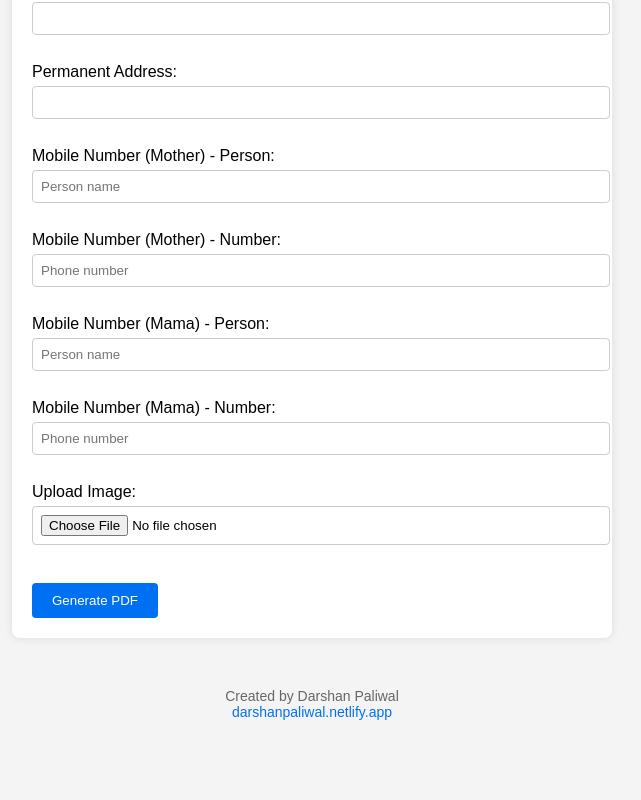
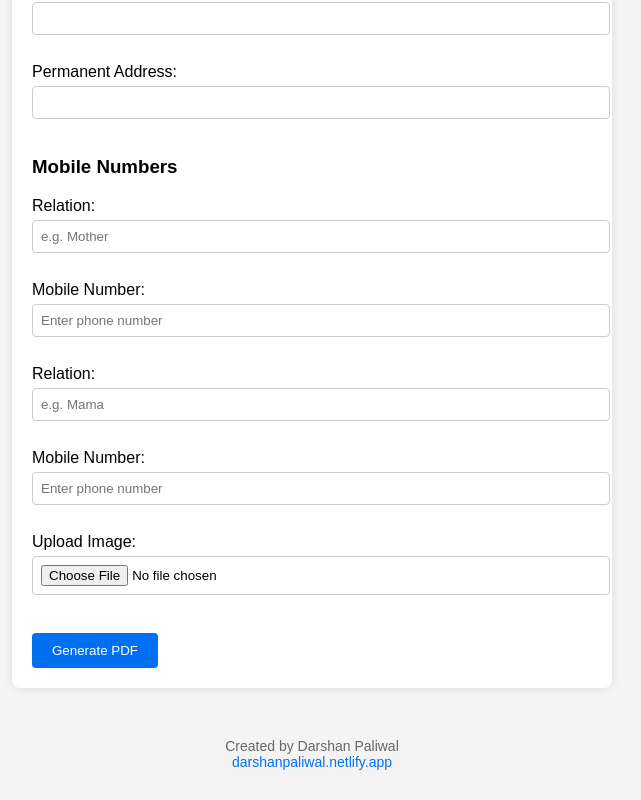
Before and after one commit to Darshan-Paliwal/Biodata_Builder, a Next.js app: page / in a window 1280 px wide. Shown: the part 1439-2239 px from the top of the page, without its empty margins (328-969 px from the left). Before the commit the page ends 2189 px from the top, so only its background shows below. Built offline with nearby package versions, Linux system fonts and the light colour scheme.

Commit message:
Update page.tsx

```diff
--- a/app/page.tsx
+++ b/app/page.tsx
@@ -1,33 +1,33 @@
 "use client";
 
-import { useState } from 'react';
+import { useState } from "react";
 
 export default function Home() {
   const [formData, setFormData] = useState({
-    name: '',
-    birthName: '',
-    dob: '',
-    birthTime: '',
-    birthPlace: '',
-    district: '',
-    gotra: '',
-    height: '',
-    bloodGroup: '',
-    qualification: '',
-    occupation: '',
-    fatherName: '',
-    motherName: '',
-    motherOccupation: '',
-    siblingType: 'Sister',
-    siblingName: '',
-    residence: '',
-    permanentAddress: '',
-    mobileMotherPerson: '',
-    mobileMother: '',
-    mobileMamaPerson: '',
-    mobileMama: '',
+    name: "",
+    birthName: "",
+    dob: "",
+    birthTime: "",
+    birthPlace: "",
+    district: "",
+    gotra: "",
+    height: "",
+    bloodGroup: "",
+    qualification: "",
+    occupation: "",
+    fatherName: "",
+    motherName: "",
+    motherOccupation: "",
+    siblingType: "Sister",
+    siblingName: "",
+    residence: "",
+    permanentAddress: "",
+    mobileRelation1: "",
+    mobileNumber1: "",
+    mobileRelation2: "",
+    mobileNumber2: "",
     image: null as File | null,
-    imageBase64: '' as string | null,
+    imageBase64: "" as string | null,
   });
 
   const handleChange = (e: React.ChangeEvent<HTMLInputElement>) => {
@@ -35,7 +35,9 @@ export default function Home() {
     setFormData((prev) => ({ ...prev, [name]: value }));
   };
 
-  const handleSiblingChange = (e: React.ChangeEvent<HTMLInputElement | HTMLSelectElement>) => {
+  const handleSiblingChange = (
+    e: React.ChangeEvent<HTMLInputElement | HTMLSelectElement>
+  ) => {
     const { name, value } = e.target;
     setFormData((prev) => ({ ...prev, [name]: value }));
   };
@@ -64,101 +66,176 @@ export default function Home() {
       },
     };
 
-    const response = await fetch('/api/generate-pdf', {
-      method: 'POST',
+    const response = await fetch("/api/generate-pdf", {
+      method: "POST",
       body: JSON.stringify(formDataToSend),
-      headers: { 'Content-Type': 'application/json' },
+      headers: { "Content-Type": "application/json" },
     });
 
     if (response.ok) {
       const blob = await response.blob();
       const url = window.URL.createObjectURL(blob);
-      const a = document.createElement('a');
+      const a = document.createElement("a");
       a.href = url;
-      a.download = 'biodata.pdf';
+      a.download = "biodata.pdf";
       a.click();
     } else {
-      console.error('Failed to generate PDF:', await response.text());
+      console.error("Failed to generate PDF:", await response.text());
     }
   };
 
   return (
-    <div style={{ padding: '20px', maxWidth: '600px', margin: '0 auto' }}>
+    <div style={{ padding: "20px", maxWidth: "600px", margin: "0 auto" }}>
       <h1>Bio Data Form</h1>
       <form onSubmit={handleSubmit}>
+        {/* Rest fields same as before */}
         <label>
           Name:
-          <input type="text" name="name" value={formData.name} onChange={handleChange} />
+          <input
+            type="text"
+            name="name"
+            value={formData.name}
+            onChange={handleChange}
+          />
         </label>
         <br />
         <label>
           Birth Name:
-          <input type="text" name="birthName" value={formData.birthName} onChange={handleChange} />
+          <input
+            type="text"
+            name="birthName"
+            value={formData.birthName}
+            onChange={handleChange}
+          />
         </label>
         <br />
         <label>
           DOB:
-          <input type="date" name="dob" value={formData.dob} onChange={handleChange} />
+          <input
+            type="date"
+            name="dob"
+            value={formData.dob}
+            onChange={handleChange}
+          />
         </label>
         <br />
         <label>
           Birth Time:
-          <input type="time" name="birthTime" value={formData.birthTime} onChange={handleChange} />
+          <input
+            type="time"
+            name="birthTime"
+            value={formData.birthTime}
+            onChange={handleChange}
+          />
         </label>
         <br />
         <label>
           Birth Place:
-          <input type="text" name="birthPlace" value={formData.birthPlace} onChange={handleChange} />
+          <input
+            type="text"
+            name="birthPlace"
+            value={formData.birthPlace}
+            onChange={handleChange}
+          />
         </label>
         <br />
         <label>
           District:
-          <input type="text" name="district" value={formData.district} onChange={handleChange} />
+          <input
+            type="text"
+            name="district"
+            value={formData.district}
+            onChange={handleChange}
+          />
         </label>
         <br />
         <label>
           Gotra:
-          <input type="text" name="gotra" value={formData.gotra} onChange={handleChange} />
+          <input
+            type="text"
+            name="gotra"
+            value={formData.gotra}
+            onChange={handleChange}
+          />
         </label>
         <br />
         <label>
           Height:
-          <input type="text" name="height" value={formData.height} onChange={handleChange} />
+          <input
+            type="text"
+            name="height"
+            value={formData.height}
+            onChange={handleChange}
+          />
         </label>
         <br />
         <label>
           Blood Group:
-          <input type="text" name="bloodGroup" value={formData.bloodGroup} onChange={handleChange} />
+          <input
+            type="text"
+            name="bloodGroup"
+            value={formData.bloodGroup}
+            onChange={handleChange}
+          />
         </label>
         <br />
         <label>
           Qualification:
-          <input type="text" name="qualification" value={formData.qualification} onChange={handleChange} />
+          <input
+            type="text"
+            name="qualification"
+            value={formData.qualification}
+            onChange={handleChange}
+          />
         </label>
         <br />
         <label>
           Occupation:
-          <input type="text" name="occupation" value={formData.occupation} onChange={handleChange} />
+          <input
+            type="text"
+            name="occupation"
+            value={formData.occupation}
+            onChange={handleChange}
+          />
         </label>
         <br />
         <label>
           Father Name:
-          <input type="text" name="fatherName" value={formData.fatherName} onChange={handleChange} />
+          <input
+            type="text"
+            name="fatherName"
+            value={formData.fatherName}
+            onChange={handleChange}
+          />
         </label>
         <br />
         <label>
           Mother Name:
-          <input type="text" name="motherName" value={formData.motherName} onChange={handleChange} />
+          <input
+            type="text"
+            name="motherName"
+            value={formData.motherName}
+            onChange={handleChange}
+          />
         </label>
         <br />
         <label>
           Mother Occupation:
-          <input type="text" name="motherOccupation" value={formData.motherOccupation} onChange={handleChange} />
+          <input
+            type="text"
+            name="motherOccupation"
+            value={formData.motherOccupation}
+            onChange={handleChange}
+          />
         </label>
         <br />
         <label>
           Sibling:
-          <select name="siblingType" value={formData.siblingType} onChange={handleSiblingChange}>
+          <select
+            name="siblingType"
+            value={formData.siblingType}
+            onChange={handleSiblingChange}
+          >
             <option value="Brother">Brother</option>
             <option value="Sister">Sister</option>
           </select>
@@ -173,58 +250,72 @@ export default function Home() {
         <br />
         <label>
           Residence:
-          <input type="text" name="residence" value={formData.residence} onChange={handleChange} />
+          <input
+            type="text"
+            name="residence"
+            value={formData.residence}
+            onChange={handleChange}
+          />
         </label>
         <br />
         <label>
           Permanent Address:
-          <input type="text" name="permanentAddress" value={formData.permanentAddress} onChange={handleChange} />
+          <input
+            type="text"
+            name="permanentAddress"
+            value={formData.permanentAddress}
+            onChange={handleChange}
+          />
         </label>
         <br />
+
+        {/* ✅ Updated Mobile Fields */}
+        <h3>Mobile Numbers</h3>
         <label>
-          Mobile Number (Mother) - Person:
+          Relation:
           <input
             type="text"
-            name="mobileMotherPerson"
-            value={formData.mobileMotherPerson}
+            name="mobileRelation1"
+            value={formData.mobileRelation1}
             onChange={handleChange}
-            placeholder="Person name"
+            placeholder="e.g. Mother"
           />
         </label>
         <br />
         <label>
-          Mobile Number (Mother) - Number:
+          Mobile Number:
           <input
             type="tel"
-            name="mobileMother"
-            value={formData.mobileMother}
+            name="mobileNumber1"
+            value={formData.mobileNumber1}
             onChange={handleChange}
-            placeholder="Phone number"
+            placeholder="Enter phone number"
           />
         </label>
         <br />
         <label>
-          Mobile Number (Mama) - Person:
+          Relation:
           <input
             type="text"
-            name="mobileMamaPerson"
-            value={formData.mobileMamaPerson}
+            name="mobileRelation2"
+            value={formData.mobileRelation2}
             onChange={handleChange}
-            placeholder="Person name"
+            placeholder="e.g. Mama"
           />
         </label>
         <br />
         <label>
-          Mobile Number (Mama) - Number:
+          Mobile Number:
           <input
             type="tel"
-            name="mobileMama"
-            value={formData.mobileMama}
+            name="mobileNumber2"
+            value={formData.mobileNumber2}
             onChange={handleChange}
-            placeholder="Phone number"
+            placeholder="Enter phone number"
           />
         </label>
         <br />
+
         <label>
           Upload Image:
           <input type="file" accept="image/*" onChange={handleImageChange} />
```
